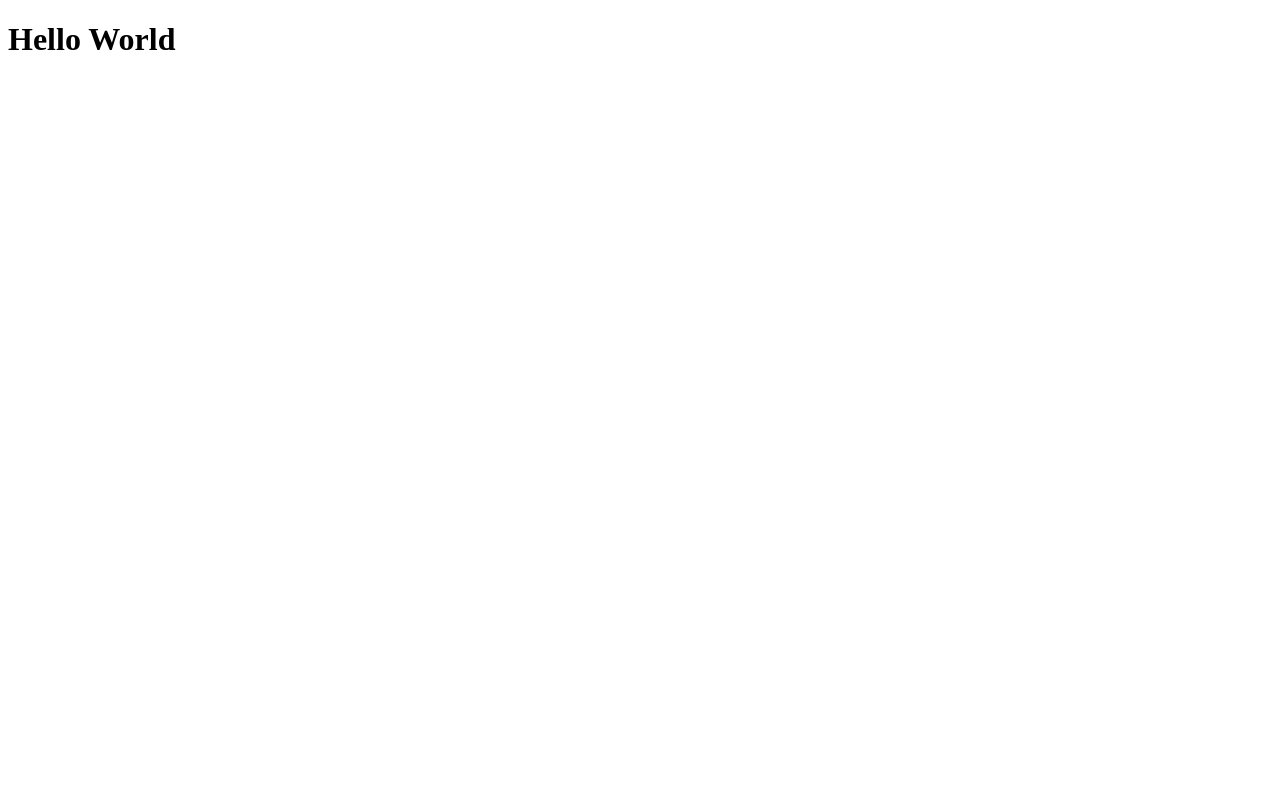
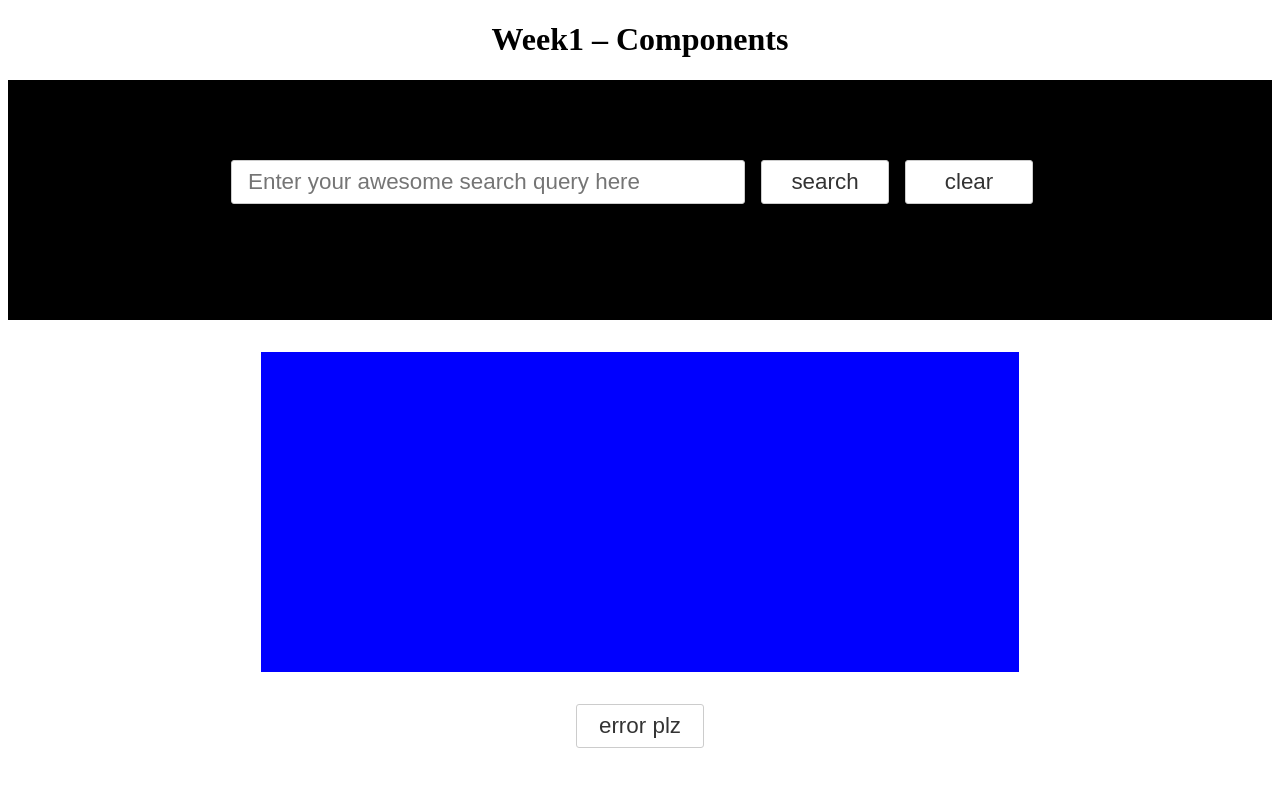
Before and after one commit to xu69ux/react-course, a React (Vite) app: page / in a window 1280 px wide. Shown: the top 786 px of the page. Built offline with nearby package versions, Linux system fonts and the light colour scheme.

Commit message:
feat: add a main page with two sections, a search component, and buttons.

```diff
--- a/src/App.tsx
+++ b/src/App.tsx
@@ -1,7 +1,9 @@
+import { MainPage } from "./pages/MainPage";
+
 function App() {
   return (
     <div className="App">
-      <h1>Hello World</h1>
+      <MainPage />
     </div>
   );
 }
--- /dev/null
+++ b/src/components/search/Search.tsx
@@ -0,0 +1,43 @@
+import React, { Component } from "react";
+import "../../styles/Search.css";
+
+interface SearchProps {}
+
+interface SearchState {
+  searchValue: string;
+}
+
+export class Search extends Component<SearchProps, SearchState> {
+  constructor(props: SearchProps) {
+    super(props);
+    this.state = {
+      searchValue: "",
+    };
+  }
+
+  handleInputChange = (event: React.ChangeEvent<HTMLInputElement>) => {
+    this.setState({ searchValue: event.target.value });
+  };
+
+  clearInput = () => {
+    this.setState({ searchValue: "" });
+  };
+
+  render() {
+    return (
+      <div>
+        <input
+          className="search-input"
+          type="text"
+          placeholder="Enter your awesome search query here"
+          value={this.state.searchValue}
+          onChange={this.handleInputChange}
+        />
+        <button className="btn search">search</button>
+        <button className="btn search-clear" onClick={this.clearInput}>
+          clear
+        </button>
+      </div>
+    );
+  }
+}
--- /dev/null
+++ b/src/pages/MainPage.tsx
@@ -0,0 +1,20 @@
+import React, { Component } from "react";
+import "../styles/MainPage.css";
+import { Search } from "../components/search/Search";
+
+export class MainPage extends Component {
+  render() {
+    return (
+      <div className="main-page">
+        <h1>Week1 – Components</h1>
+        <section className="section-1">
+          <Search />
+        </section>
+        <section className="section-2">
+          <div className="search-results"></div>
+          <button className="btn error">error plz</button>
+        </section>
+      </div>
+    );
+  }
+}
--- /dev/null
+++ b/src/styles/MainPage.css
@@ -0,0 +1,23 @@
+.main-page {
+  text-align: center;
+}
+
+.section-1 {
+  height: 10rem;
+  background-color: black;
+  padding-top: 5rem;
+}
+
+.section-2 {
+  height: 30rem;
+}
+
+.search-results {
+  width: 60%;
+  height: 20rem;
+  display: flex;
+  flex-direction: column;
+  align-items: center;
+  background-color: blue;
+  margin: 2rem auto;
+}
--- /dev/null
+++ b/src/styles/Search.css
@@ -0,0 +1,34 @@
+.search-input {
+  width: 30rem;
+  border: 1px solid #ccc;
+  border-radius: 3px;
+  font-size: 1.4rem;
+  margin-right: 1rem;
+  padding: 0.5rem 1rem;
+}
+
+.btn {
+  width: 8rem;
+  background-color: #fff;
+  border: 1px solid #ccc;
+  border-radius: 3px;
+  color: #333;
+  cursor: pointer;
+  font-size: 1.4rem;
+  transition: all 0.3s ease;
+  padding: 0.5rem 1rem;
+}
+
+.btn:hover {
+  background-color: #ccc;
+}
+
+.btn:active {
+  background-color: #333;
+  color: #fff;
+}
+
+.btn.search,
+.btn.search-clear {
+  margin-right: 1rem;
+}
```
